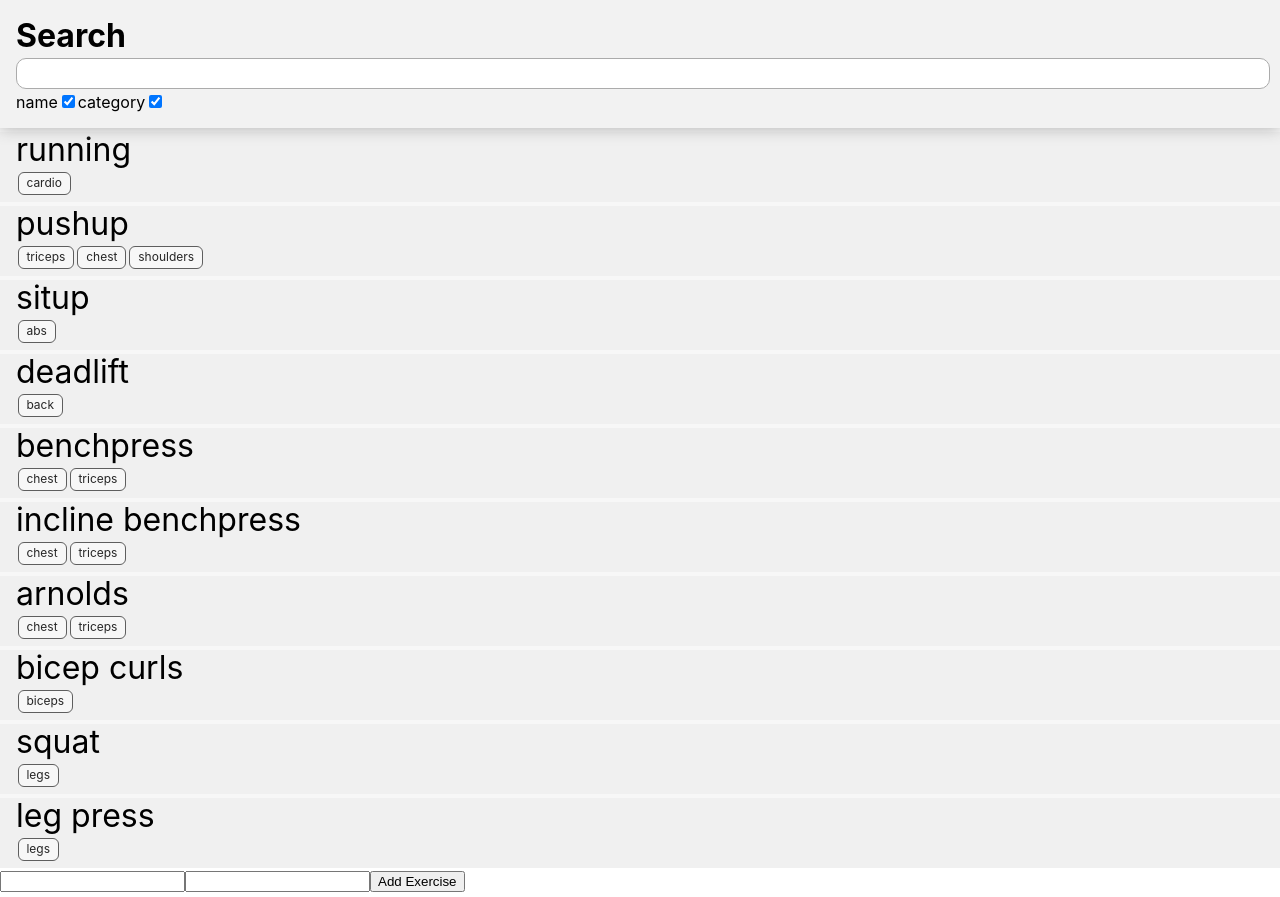
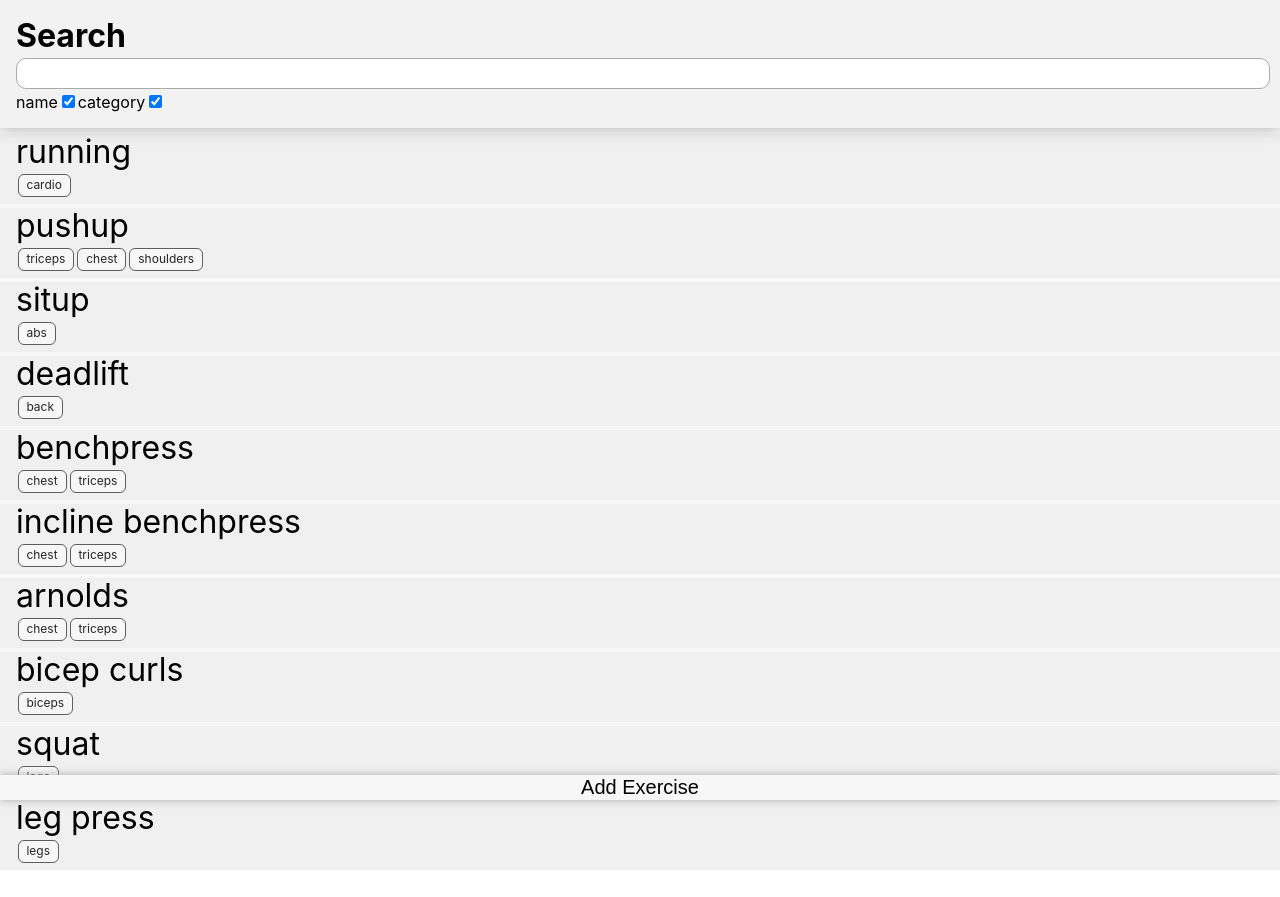
Before and after one commit to MDBoticano/gym-react, a React (Create React App) app: page / in a window 1280 px wide. Built offline with nearby package versions, Linux system fonts and the light colour scheme; data requests are answered from the project's data file.

Commit message:
Styled exercise add form (incomplete)

```diff
--- /dev/null
+++ b/src/AddExercise.css
@@ -0,0 +1,57 @@
+:root {
+  --form-color: hsl(0, 0%, 97%);
+}
+
+#AddExercise {
+  width: 100%;
+  background-color: var(--form-color);
+  filter: drop-shadow(0 0 0.25rem hsl(0, 0%, 67%));
+
+  position: sticky;
+  bottom: 0;
+}
+
+#AddExercise .hidden {
+  display: none;
+}
+
+#addExerciseToggle {
+  font-size: 1.25em;
+  display: block;
+  margin: 0 auto;
+  background-color: var(--form-color);
+  border: none;
+}
+
+.closeForm {
+  margin: 1em 1em 0 0;
+  float: right;
+  font-size: 1em;
+  color: hsl(0, 0%, 75%)
+}
+
+#formName label, #formName input, #formCategories label, #formCategories input {
+  width: 80%;
+  display: block;
+  margin: 0 auto;
+}
+
+#newExerciseForm {
+  padding: .5em 1em 1em 1em;
+}
+
+#newExerciseForm label{
+  display: block;
+}
+
+.formField {
+  margin: .5em 0;
+}
+
+#newExerciseSubmit {
+  display: block;
+  margin: .5em auto 0 auto;
+  font-size: 1.25em;
+  border: none;
+  background-color: var(--form-color);
+}
--- a/src/AddExercise.js
+++ b/src/AddExercise.js
@@ -1,14 +1,50 @@
-import React from 'react'
+import React, { useState } from 'react'
+import './AddExercise.css'
 
-const AddExercise = ({ submitExercise, nameHandler, formName, categoriesHandler,
-  formCategories }) => {
+const AddExercise = ({ submitExercise, nameHandler, formName,
+  categoriesHandler, formCategories }) => {
+
+  const formVisibleText = 'X'
+  const formInvisibleText = 'Add Exercise'
+
+  const [formIsVisible, setFormIsVisible] = useState(false)
+  const [formToggleText, setFormToggleText] = useState(formInvisibleText)
+
+  const toggleForm = () => {
+    if (!formIsVisible) {
+      document.getElementById('newExerciseForm').classList.remove('hidden')
+      document.getElementById('addExerciseToggle').classList.add('closeForm')
+      setFormIsVisible(true)
+      setFormToggleText(formVisibleText)
+    } else if (formIsVisible) {
+      document.getElementById('newExerciseForm').classList.add('hidden')
+      document.getElementById('addExerciseToggle').classList.remove('closeForm')
+      setFormIsVisible(false)
+      setFormToggleText(formInvisibleText)
+    }
+  }
 
   return (
     <div id="AddExercise">
-      <form id="newExerciseForm" onSubmit={submitExercise}>
-        <input type="text" onChange={nameHandler} value={formName}/>
-        <input type="text" onChange={categoriesHandler} value={formCategories}/>
-        <input type="submit" value="Add Exercise"/>
+      <button id="addExerciseToggle" onClick={toggleForm}>
+        {formToggleText}
+      </button>
+      <form id="newExerciseForm" className="hidden" onSubmit={submitExercise}>
+        <div id="formName" className="formField">
+          <label htmlFor="name">name</label>
+          <input id="formNameInput"
+            type="text"  name="exercise_name"
+            onChange={nameHandler} value={formName}
+          />
+        </div>
+        <div id="formCategories" className="formField">
+          <label htmlFor="categories">categories (separate by space) </label>
+          <input id="formCategoriesInput"
+            type="text" name="categories"
+            onChange={categoriesHandler} value={formCategories}
+          />
+        </div>
+        <input id="newExerciseSubmit" type="submit" value="Submit"/>
       </form>
     </div>
   )
--- a/src/App.css
+++ b/src/App.css
@@ -5,6 +5,12 @@
   padding: 0;
 }
 
+#App {
+  min-height: 100%;
+  display: grid;
+  grid-template-rows: auto 1fr auto;
+}
+
 h1 {
   margin: 0;
 }
--- a/src/App.js
+++ b/src/App.js
@@ -60,13 +60,15 @@ const App = () => {
       date: new Date().toISOString()
     }
 
-    exerciseService
+    if(window.confirm('Do you want to add?')) {
+      exerciseService
       .createExercise(exerciseEntry)
       .then(returnedEntry => {
         setExerciseList(exerciseList.concat(returnedEntry))
       })
       .then(console.log('Successfully added entry'))
       .catch(error => console.log(error.response.data))
+    }
 
     /* clear */
     setFormName('')
--- a/src/Filter.css
+++ b/src/Filter.css
@@ -3,7 +3,7 @@
   top: 0px;
   padding: 1em;
   background-color: hsl(0, 0%, 95%);
-  filter: drop-shadow(0 0 0.5rem hsl(0, 0%, 67%))
+  filter: drop-shadow(0 0 0.5rem hsl(0, 0%, 67%));
 }
 
 #search {
```
Also changed, not shown: database.json (line endings or trailing spaces), 1 other file (tests, documents, lock files or other folders).
